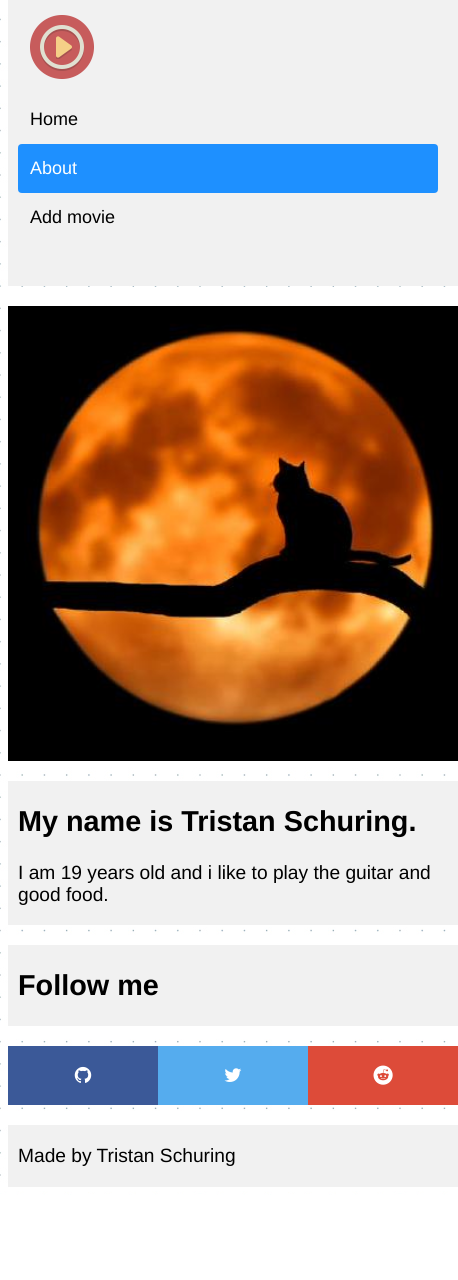
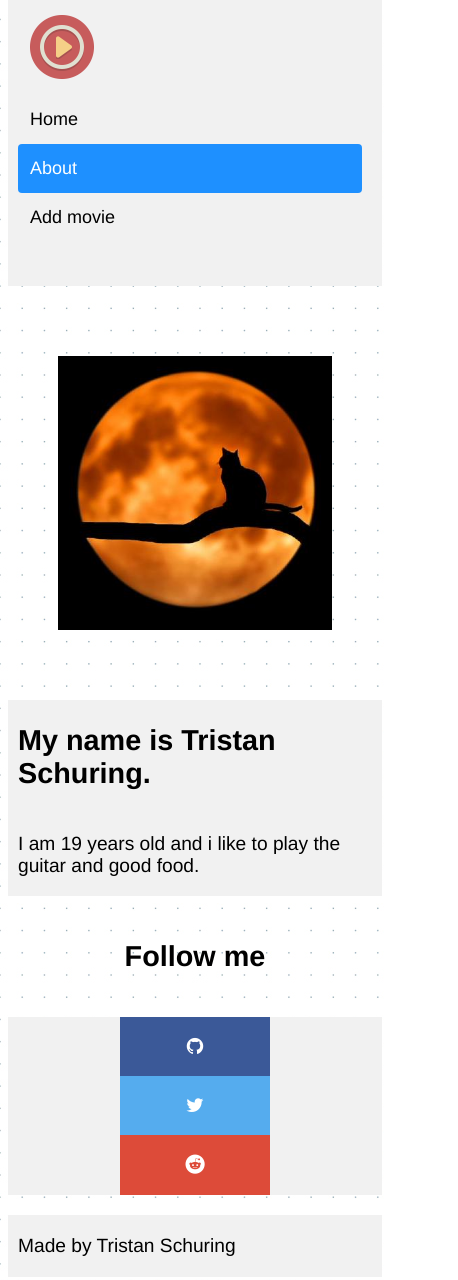
Before and after one commit to ambushcat/MovieRatr, a plain HTML site: page about.html in a window 390 px wide. Shown: the part 25-1305 px from the top of the page, 458 px wide, since content can reach past the window. Before the commit the page ends 1220 px from the top, so only its background shows below. Drawn offline with Linux system fonts and the light colour scheme.

Commit message:
updated mobile layout

```diff
--- a/about.html
+++ b/about.html
@@ -24,7 +24,7 @@
       </header>
       <!-- Content 0 -->
       <article class="content0">
-        <img class="imgMovie" src="img/pictureAmbushcat.jpg" />
+        <img class="imgAmbushcat imgMovie" src="img/pictureAmbushcat.jpg" />
       </article>
       <!-- Content 1 -->
       <article class="content1">
--- a/css/styleAbout.css
+++ b/css/styleAbout.css
@@ -63,20 +63,33 @@ color: white;
   padding-left: 10px;
   padding-right: 10px;
 }
+
+.content0 {
+  display: grid;
+  grid-template-columns: [labels] auto [controls] 1fr;
+  grid-auto-flow: row;
+  align-items: center;
+  margin: 0 auto;
+}
 .content1 {
-    background-color: #f1f1f1;
+  display: grid;
+  float: left;
+  background-color: #f1f1f1;
 }
 
 .content2 {
-  background-color: #f1f1f1;
+    display: grid;
+    justify-items: center;
 }
+
 .content3 {
-  display: grid;
-  background-color: #f1f1f1;
-  float: left;
-  grid-template-columns: repeat(3, 1fr);
-  align-items: center;
+    display: grid;
+    float: left;
+    background-color: #f1f1f1;
+    grid-template-column: 1fr 1fr 1fr
 }
+
+
 /* Responsive grid*/
 
 .main-header {
@@ -120,9 +133,11 @@ color: white;
 }
 
 .imgMovie {
+  display:grid;
     width: 100%;
     height: 100%;
     object-fit: cover;
+    padding: 50px 50px 50px 50px;
 }
 
 /* Main header */
@@ -131,7 +146,6 @@ color: white;
   background-color: #f1f1f1;
   padding: 20px 10px;
 }
-
 .main-header a {
   float: left;
   color: black;
@@ -186,12 +200,14 @@ color: white;
 
 @media (min-width: 500px) {
   .wrapper {
-    grid-template-columns: 1fr 1fr 1fr 1fr;
+    grid-template-columns: 1fr;
     grid-template-areas:
-      "header header header header"
-      "content0 content0 content1 content1"
-      "content2 content2 content3 content3"
-      "footer footer footer footer";
+      "header"
+      "content0"
+      "content1"
+      "content2"
+      "content3"
+      "footer";
   }
   nav ul {
     display: flex;
--- a/css/styleIndex.css
+++ b/css/styleIndex.css
@@ -60,13 +60,12 @@ body {
 .wrapper {
   display: grid;
   grid-gap: 20px;
-  grid-template-columns: 1fr;
+  grid-template-columns: 1fr 1fr;
   grid-template-areas:
-    "header"
-    "content0"
-    "content1"
-    "content2"
-    "footer";
+    "header header"
+    "content0 content1"
+    "content2 content2"
+    "footer footer";
 }
 
 .imgMovie {
```
